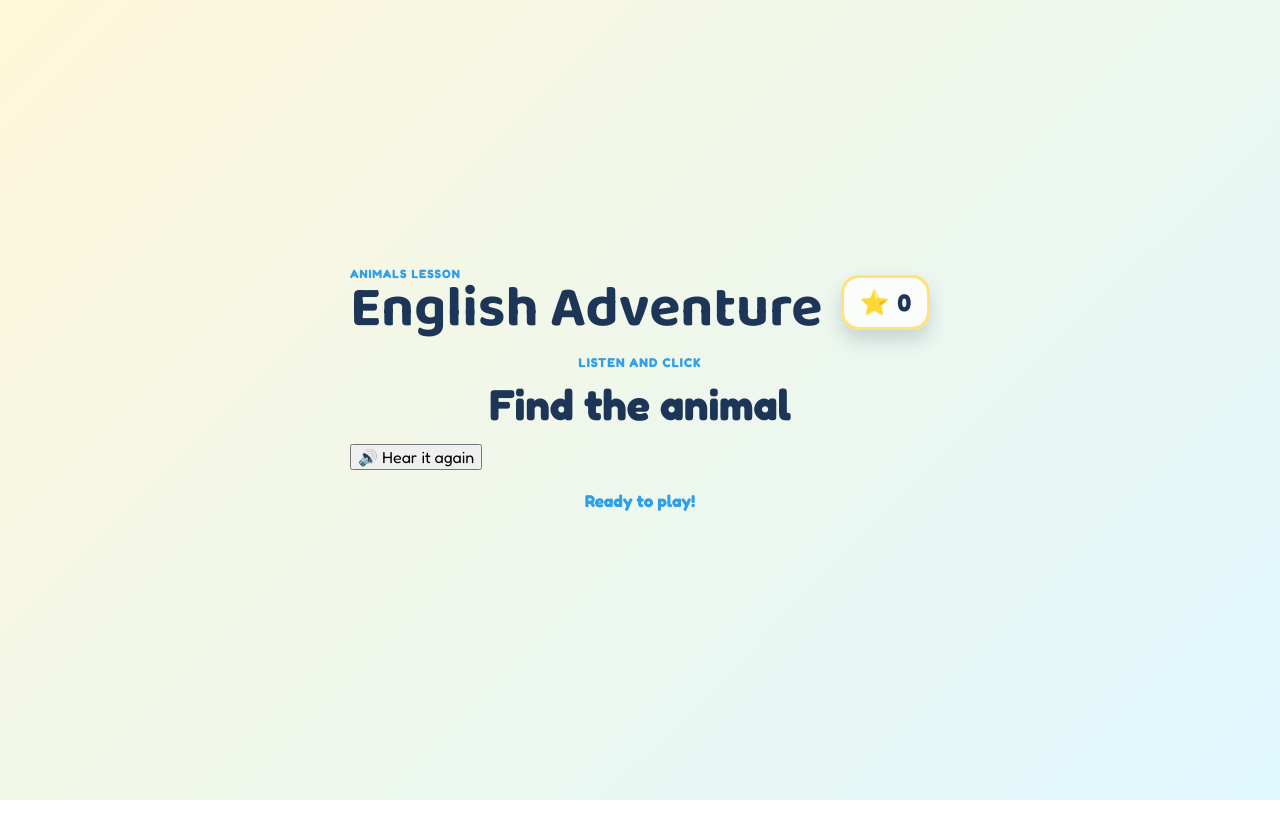
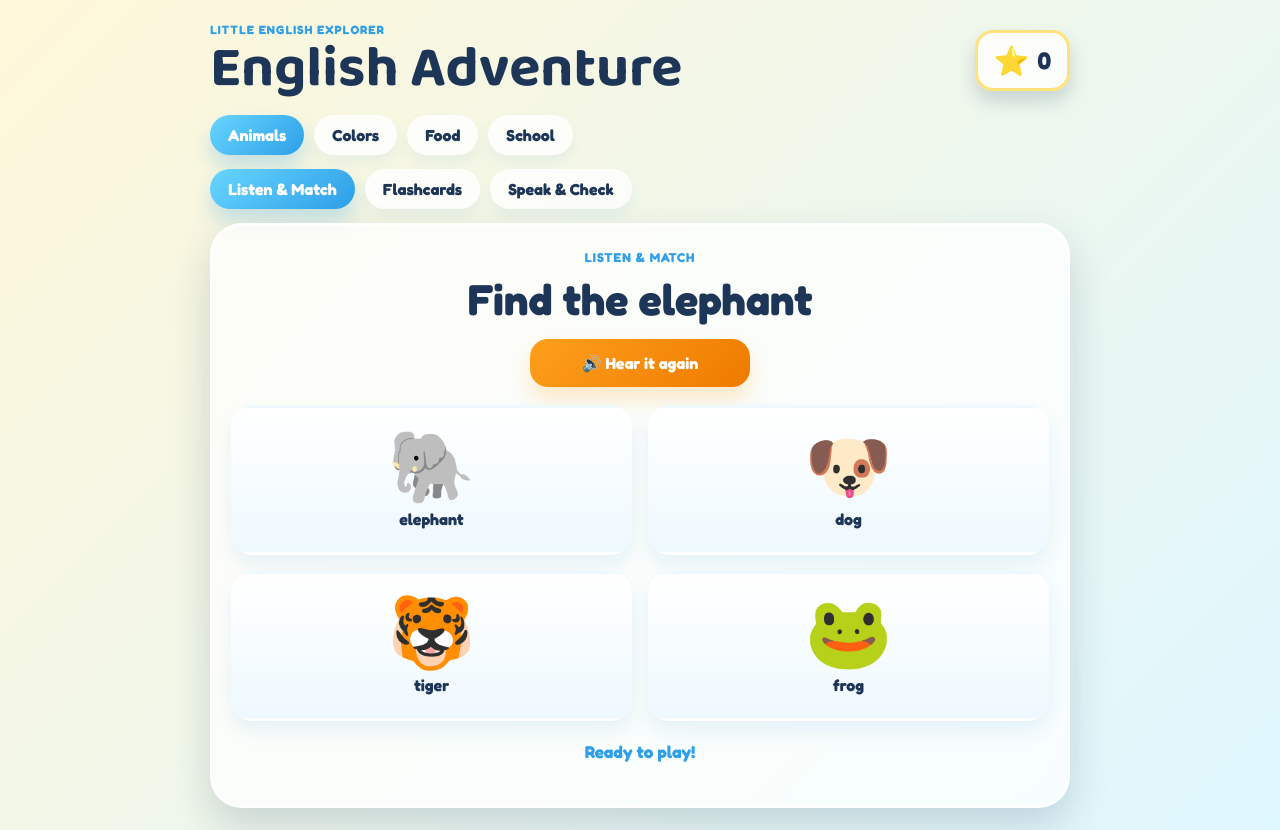
Before and after one commit to pytsone/ang, a plain HTML site: page index.html in a window 1280 px wide. Before the commit the page ends 800 px from the top, so only its background shows below. Drawn offline with Linux system fonts and the light colour scheme.

Commit message:
Update index.html to the current interactive multi-mode game structure expected by app.js.

```diff
--- a/index.html
+++ b/index.html
@@ -1,40 +1,51 @@
 <!DOCTYPE html>
-<html lang="en">
+<html lang="pl">
   <head>
     <meta charset="UTF-8" />
     <meta name="viewport" content="width=device-width, initial-scale=1.0" />
     <title>English Adventure</title>
+    <meta
+      name="description"
+      content="Aplikacja edukacyjna dla dzieci do nauki angielskiego w prosty i kolorowy sposób."
+    />
     <link rel="preconnect" href="https://fonts.googleapis.com" />
     <link rel="preconnect" href="https://fonts.gstatic.com" crossorigin />
-    <link href="https://fonts.googleapis.com/css2?family=Baloo+2:wght@400;600;700;800&family=Fredoka:wght@400;500;600;700&display=swap" rel="stylesheet" />
+    <link
+      href="https://fonts.googleapis.com/css2?family=Baloo+2:wght@400;600;700;800&family=Fredoka:wght@400;500;600;700&display=swap"
+      rel="stylesheet"
+    />
     <link rel="stylesheet" href="style.css" />
   </head>
   <body>
-    <div class="game-shell">
+    <div class="app-shell">
       <header class="topbar">
-        <div>
-          <p class="eyebrow">Animals lesson</p>
+        <div class="title-wrap">
+          <p class="eyebrow">Little English Explorer</p>
           <h1>English Adventure</h1>
         </div>
+
         <div class="stars-box" aria-live="polite">
-          <span class="star-icon">⭐</span>
+          <span class="star-emoji">⭐</span>
           <span id="starsCount">0</span>
         </div>
       </header>
 
-      <main class="game-card">
+      <nav id="categoryTabs" class="category-tabs" aria-label="Kategorie słówek"></nav>
+      <nav id="modeTabs" class="mode-tabs" aria-label="Tryby gry"></nav>
+
+      <main class="game-panel">
         <div class="prompt-box">
-          <p class="prompt-label">Listen and click</p>
-          <h2 id="promptText">Find the animal</h2>
+          <p id="promptLabel" class="prompt-label">Listen & Match</p>
+          <h2 id="promptText">Find the word</h2>
         </div>
 
-        <button id="speakBtn" class="primary-btn" type="button">🔊 Hear it again</button>
+        <button id="actionBtn" class="action-btn" type="button">🔊 Hear it again</button>
 
         <div id="options" class="options" aria-live="polite"></div>
 
         <div id="result" class="result" aria-live="polite">Ready to play!</div>
 
-        <button id="nextBtn" class="secondary-btn hidden" type="button">Next round</button>
+        <button id="nextBtn" class="next-btn hidden" type="button">Next round</button>
       </main>
     </div>
 
```
